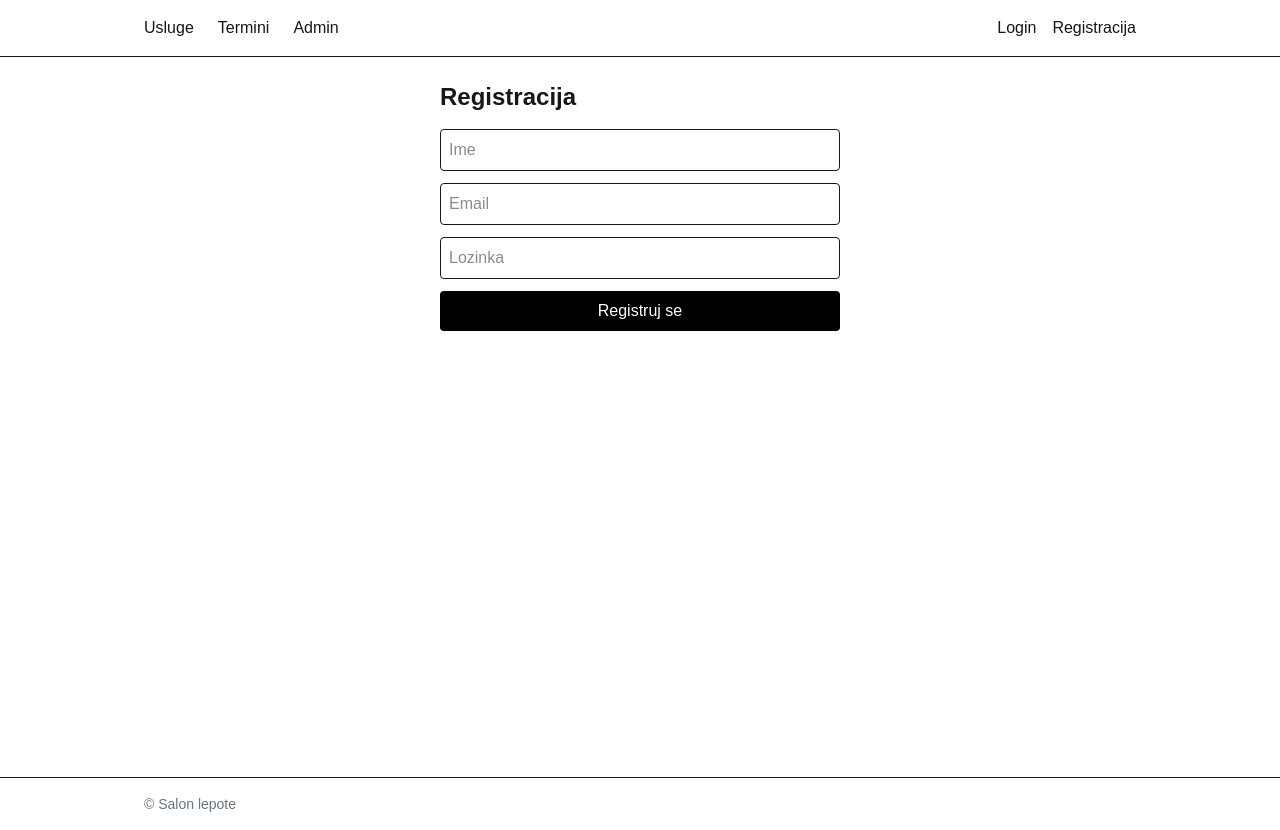
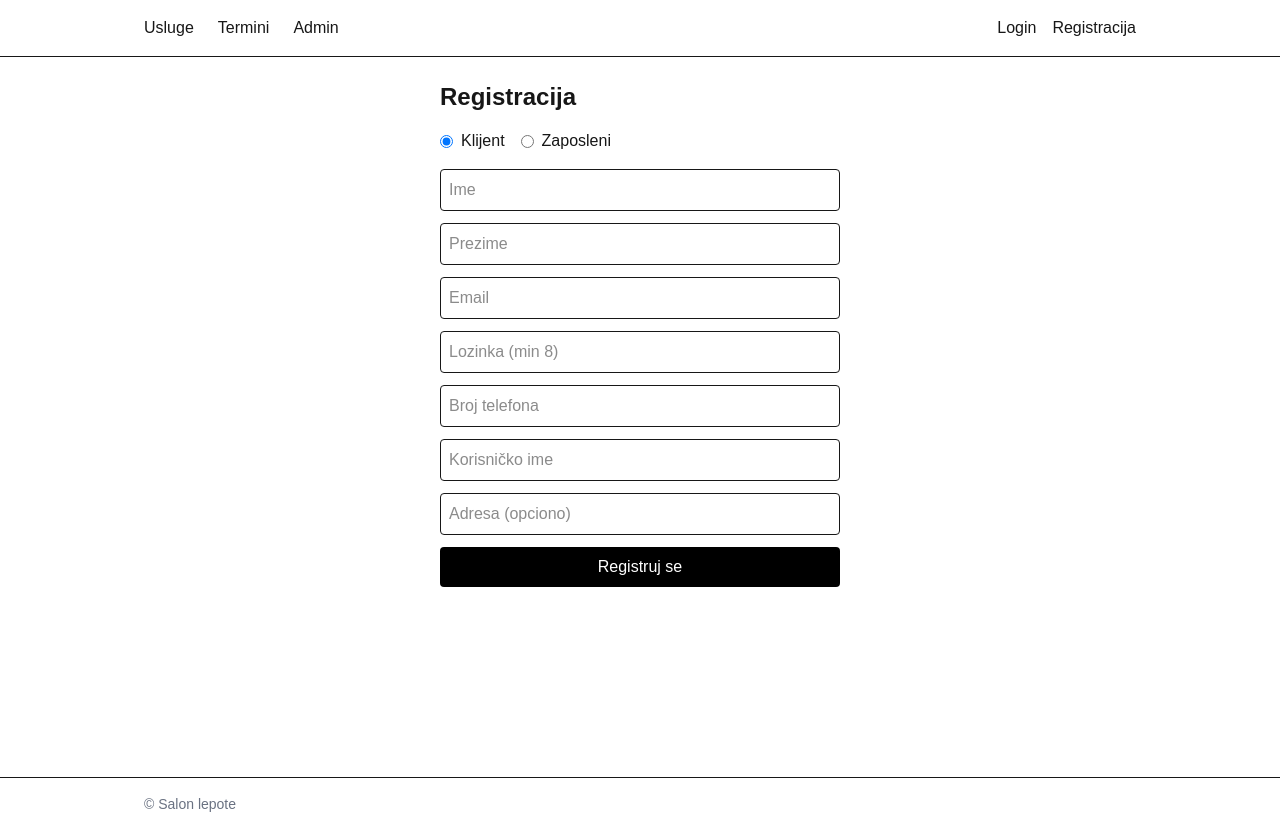
Before and after one commit to elab-development/internet-tehnologije-2025-uprrezusalonulepote_2022_0013, a Next.js app: page /register in a window 1280 px wide. Built offline with nearby package versions, Linux system fonts and the light colour scheme; no server answers.

Commit message:
fix: restore register page to match main

```diff
--- a/src/app/register/page.tsx
+++ b/src/app/register/page.tsx
@@ -1,4 +1,4 @@
-"use client";
+/* "use client";
 
 import { useState } from "react";
 import { useRouter } from "next/navigation";
@@ -56,4 +56,174 @@ export default function RegisterPage() {
       </form>
     </div>
   );
+} */
+"use client";
+
+import { useState } from "react";
+import { useRouter } from "next/navigation";
+import { authRegister } from "@/lib/auth.client";
+
+type Kind = "KLIJENT" | "ZAPOSLENI";
+
+export default function RegisterPage() {
+  const router = useRouter();
+
+  const [kind, setKind] = useState<Kind>("KLIJENT");
+
+  const [ime, setIme] = useState("");
+  const [prezime, setPrezime] = useState("");
+  const [email, setEmail] = useState("");
+  const [password, setPassword] = useState("");
+
+  // KLIJENT fields
+  const [brTelefona, setBrTelefona] = useState("");
+  const [korisnickoIme, setKorisnickoIme] = useState("");
+  const [adresa, setAdresa] = useState("");
+
+  // ZAPOSLENI fields
+  const [radnoMestoId, setRadnoMestoId] = useState<number>(1);
+  const [role, setRole] = useState<"ADMIN" | "ZAPOSLENI">("ZAPOSLENI");
+
+  const [err, setErr] = useState<string | null>(null);
+
+  async function onSubmit(e: any) {
+    e.preventDefault();
+    setErr(null);
+
+    try {
+      if (kind === "KLIJENT") {
+        await authRegister({
+          kind: "KLIJENT",
+          ime,
+          prezime,
+          email,
+          password,
+          brTelefona,
+          korisnickoIme,
+          adresa: adresa || undefined,
+        });
+      } else {
+        await authRegister({
+          kind: "ZAPOSLENI",
+          ime,
+          prezime,
+          email,
+          password,
+          radnoMestoId,
+          role,
+        });
+      }
+      router.refresh();
+      router.push("/services");
+    } catch (e) {
+      setErr(e instanceof Error ? e.message : "Greška");
+    }
+  }
+
+  return (
+    <div className="p-6 max-w-md mx-auto">
+      <h1 className="text-2xl font-bold mb-4">Registracija</h1>
+
+      {err && <div className="border p-3 rounded mb-3">{err}</div>}
+
+      {/* izbor tipa */}
+      <div className="flex gap-4 mb-4">
+        <label className="flex items-center gap-2">
+          <input
+            type="radio"
+            name="kind"
+            checked={kind === "KLIJENT"}
+            onChange={() => setKind("KLIJENT")}
+          />
+          Klijent
+        </label>
+
+        <label className="flex items-center gap-2">
+          <input
+            type="radio"
+            name="kind"
+            checked={kind === "ZAPOSLENI"}
+            onChange={() => setKind("ZAPOSLENI")}
+          />
+          Zaposleni
+        </label>
+      </div>
+
+      <form onSubmit={onSubmit} className="space-y-3">
+        <input
+          value={ime}
+          onChange={(e) => setIme(e.target.value)}
+          placeholder="Ime"
+          className="border p-2 w-full rounded"
+        />
+        <input
+          value={prezime}
+          onChange={(e) => setPrezime(e.target.value)}
+          placeholder="Prezime"
+          className="border p-2 w-full rounded"
+        />
+        <input
+          value={email}
+          onChange={(e) => setEmail(e.target.value)}
+          placeholder="Email"
+          className="border p-2 w-full rounded"
+        />
+        <input
+          value={password}
+          onChange={(e) => setPassword(e.target.value)}
+          placeholder="Lozinka (min 8)"
+          type="password"
+          className="border p-2 w-full rounded"
+        />
+
+        {/* KLIJENT polja */}
+        {kind === "KLIJENT" && (
+          <>
+            <input
+              value={brTelefona}
+              onChange={(e) => setBrTelefona(e.target.value)}
+              placeholder="Broj telefona"
+              className="border p-2 w-full rounded"
+            />
+            <input
+              value={korisnickoIme}
+              onChange={(e) => setKorisnickoIme(e.target.value)}
+              placeholder="Korisničko ime"
+              className="border p-2 w-full rounded"
+            />
+            <input
+              value={adresa}
+              onChange={(e) => setAdresa(e.target.value)}
+              placeholder="Adresa (opciono)"
+              className="border p-2 w-full rounded"
+            />
+          </>
+        )}
+
+        {/* ZAPOSLENI polja */}
+        {kind === "ZAPOSLENI" && (
+          <>
+            <input
+              value={String(radnoMestoId)}
+              onChange={(e) => setRadnoMestoId(Number(e.target.value))}
+              placeholder="Radno mesto ID (npr. 1)"
+              className="border p-2 w-full rounded"
+            />
+            <select
+              value={role}
+              onChange={(e) => setRole(e.target.value as "ADMIN" | "ZAPOSLENI")}
+              className="border p-2 w-full rounded"
+            >
+              <option value="ZAPOSLENI">Zaposleni</option>
+              <option value="ADMIN">Admin</option>
+            </select>
+          </>
+        )}
+
+        <button className="w-full bg-black text-white p-2 rounded">
+          Registruj se
+        </button>
+      </form>
+    </div>
+  );
 }
```
